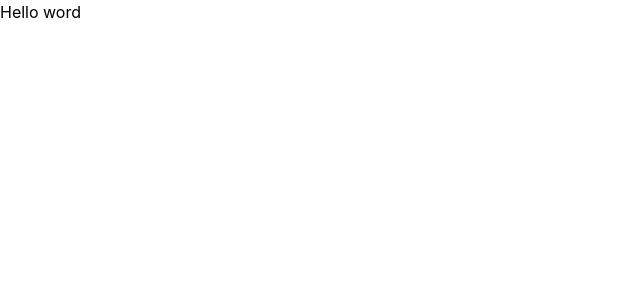
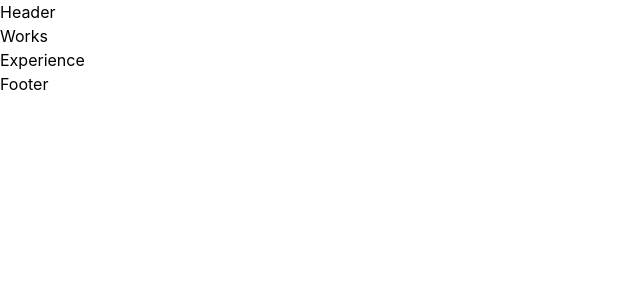
Before and after one commit to focus110/portfolio-app, a React (Create React App) app: page / in a window 1280 px wide. Shown: the top 300 px of the page, without its empty margins (0-640 px from the left). Built offline with nearby package versions, Linux system fonts and the light colour scheme; the HTML template or start-up script is replaced by a standard one.

Commit message:
folder structure

```diff
--- a/src/App.js
+++ b/src/App.js
@@ -1,7 +1,20 @@
 import React from "react";
+import Header from "./component/layout/Header";
+import Works from "./component/layout/Works";
+import Experience from "./component/layout/Experience";
+import Footer from "./component/layout/Footer";
 
 function App() {
-  return <div className="App">Hello word</div>;
+  return (
+    <div className="App">
+      <div>
+        <Header />
+        <Works />
+        <Experience />
+        <Footer />
+      </div>
+    </div>
+  );
 }
 
 export default App;
--- /dev/null
+++ b/src/component/layout/Experience.js
@@ -0,0 +1,7 @@
+import React from "react";
+
+const Experience = () => {
+  return <div>Experience</div>;
+};
+
+export default Experience;
--- /dev/null
+++ b/src/component/layout/Footer.js
@@ -0,0 +1,7 @@
+import React from "react";
+
+const Footer = () => {
+  return <div>Footer</div>;
+};
+
+export default Footer;
--- /dev/null
+++ b/src/component/layout/Header.js
@@ -0,0 +1,7 @@
+import React from "react";
+
+const Header = () => {
+  return <div>Header</div>;
+};
+
+export default Header;
--- /dev/null
+++ b/src/component/layout/Works.js
@@ -0,0 +1,7 @@
+import React from "react";
+
+const Works = () => {
+  return <div>Works</div>;
+};
+
+export default Works;
--- /dev/null
+++ b/src/pages/index.js
@@ -0,0 +1,4 @@
+import Home from "./main/Home";
+import Work from "./main/Work";
+
+export { Home, Work };
--- /dev/null
+++ b/src/pages/main/Home.js
@@ -0,0 +1,7 @@
+import React from "react";
+
+const Home = () => {
+  return <div>Home</div>;
+};
+
+export default Home;
--- /dev/null
+++ b/src/pages/main/Work.js
@@ -0,0 +1,7 @@
+import React from "react";
+
+const Work = () => {
+  return <div>Work</div>;
+};
+
+export default Work;
```
